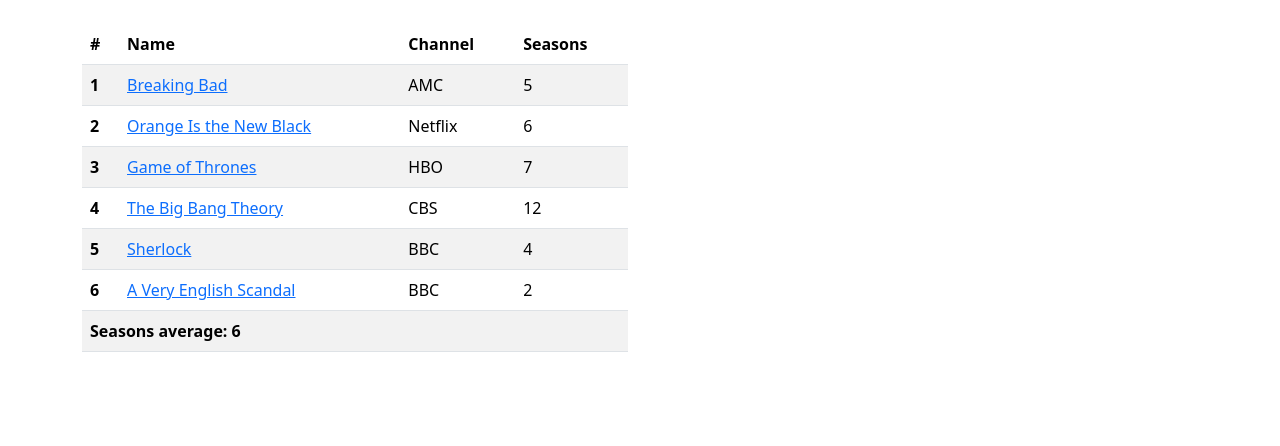
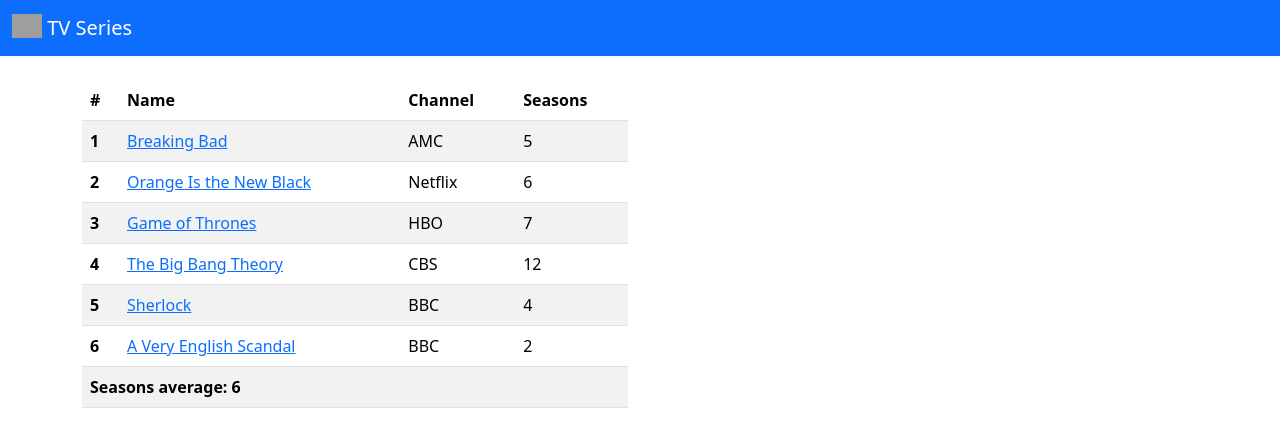
Before and after one commit to taguilera11/tallerTS2, a plain HTML site: page index.html in a window 1280 px wide. Drawn offline with nearby package versions, Linux system fonts and the light colour scheme; grey boxes are pictures that could not be loaded.

Commit message:
add navbar for TV Series branding

```diff
--- a/index.html
+++ b/index.html
@@ -7,6 +7,14 @@
     <link href="https://cdn.jsdelivr.net/npm/bootstrap@5.3.5/dist/css/bootstrap.min.css" rel="stylesheet" integrity="sha384-SgOJa3DmI69IUzQ2PVdRZhwQ+dy64/BUtbMJw1MZ8t5HZApcHrRKUc4W0kG879m7" crossorigin="anonymous">
 </head>
 <body>
+  <nav class="navbar bg-primary" data-bs-theme="dark">
+      <div class="container-fluid">
+        <a class="navbar-brand" href="#">
+          <img src="https://images.vexels.com/media/users/3/208492/isolated/preview/06babd23b6762b6ef80eaefe51ef37a8-icono-de-trazo-cuadrado-de-television.png" alt="Logo" width="30" height="24" class="d-inline-block align-text-top">
+          TV Series
+        </a>
+      </div>
+    </nav>
 
     <div class="container mt-4">
         <div class="row">
```
